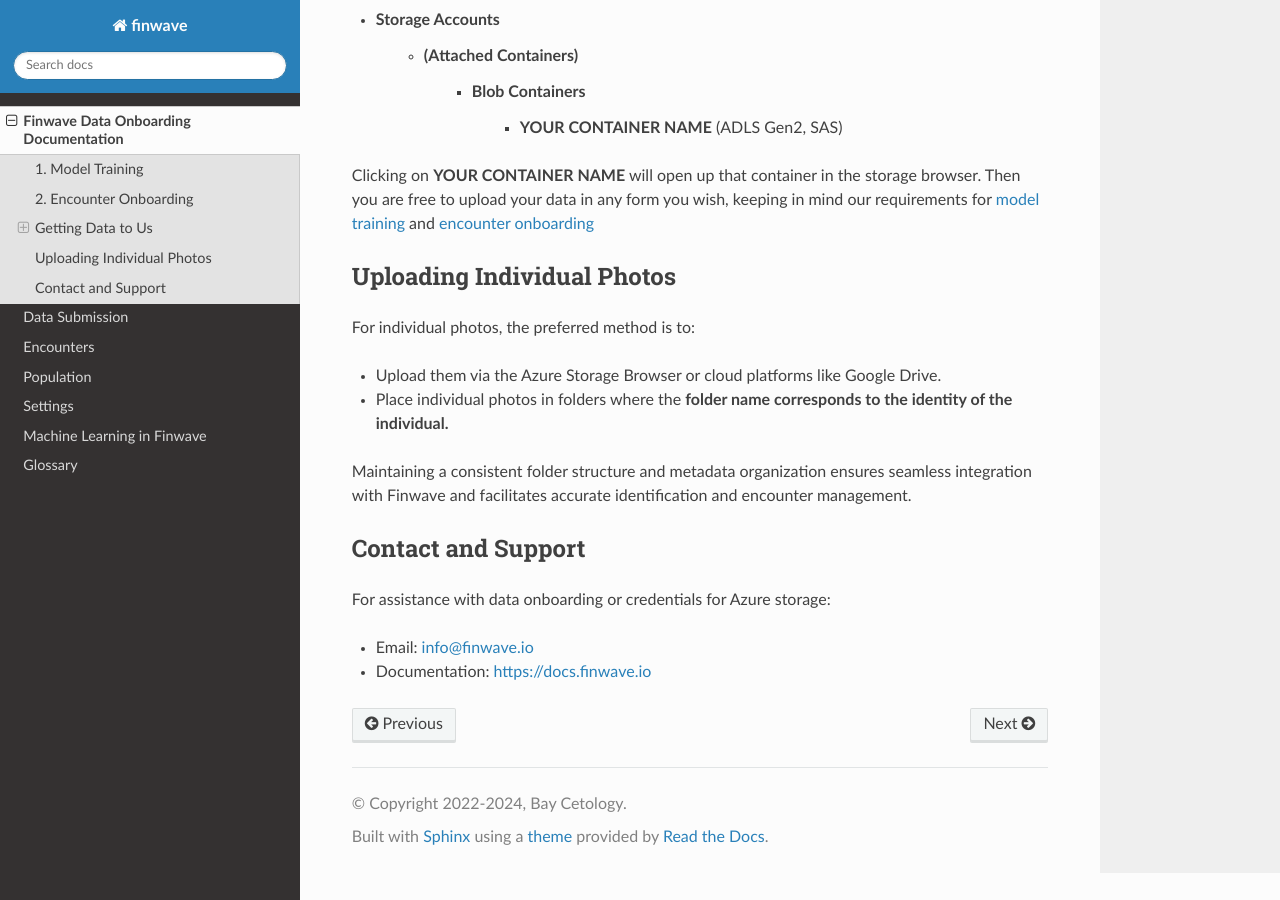
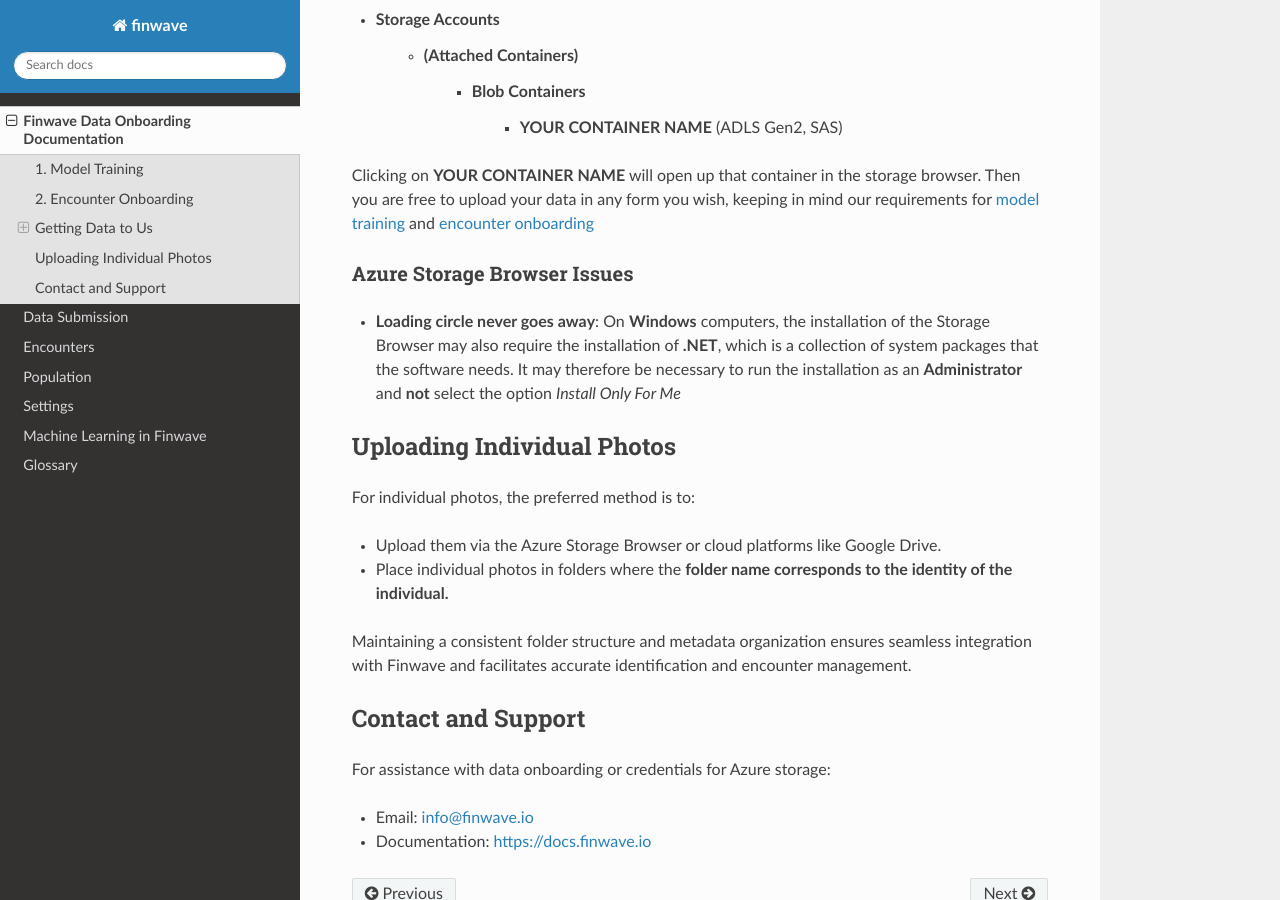
Before and after one commit to alexanderbarnhill/finwave-docs, a Sphinx documentation site: the page built from docs/source/onboarding.rst, in a window 1280 px wide and 900 px high, scrolled down 2914 px. Built offline with Sphinx 7.4.7 and the Read the Docs theme 3.1.0, drawn with Linux system fonts in a browser that asks for light colours.

Commit message:
Update documents to mention the endless loading issue and mitigation strategy for that

```diff
--- a/docs/source/onboarding.rst
+++ b/docs/source/onboarding.rst
@@ -127,6 +127,9 @@
 
 
 
+Azure Storage Browser Issues
+----------------------------------------
+- **Loading circle never goes away**: On **Windows** computers, the installation of the Storage Browser may also require the installation of **.NET**, which is a collection of system packages that the software needs. It may therefore be necessary to run the installation as an **Administrator** and **not** select the option *Install Only For Me*
 
 ----------------------------------------
 Uploading Individual Photos
```
